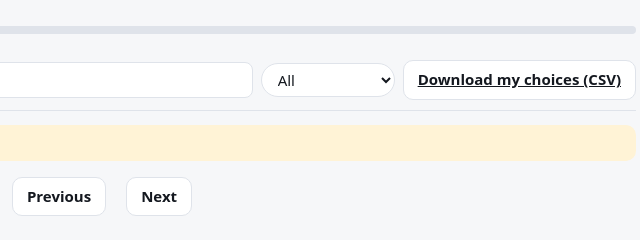
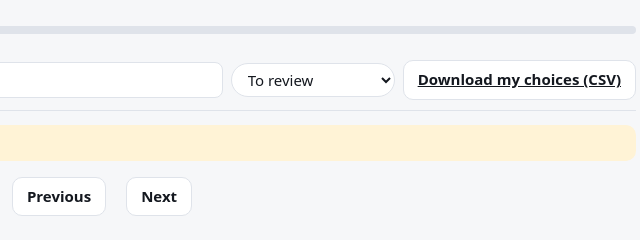
Before and after one commit to ZacLamb/fyb-dedupe-tool, a website: page review.html in a window 1280 px wide. Shown: the part 254-494 px from the top of the page, 538-1178 px from the left. Drawn offline with Linux system fonts and the light colour scheme; no server answers.

Commit message:
Default review list to undecided groups
Co-Authored-By: Claude Sonnet 5.5 <noreply@anthropic.com>
Claude-Session: https://claude.ai/code/session_0187DFnxGizykgCYwdhrxHHb

```diff
--- a/review.html
+++ b/review.html
@@ -89,7 +89,7 @@ input[type=search]{flex:1;min-width:180px;padding:6px 10px;border:1px solid var(
  <div class="tabs" id="tabs"></div>
  <div class="tools">
   <input type="search" id="q" placeholder="Search name, company, email or phone">
-  <select id="dec" class="chip"><option value="">All</option><option value="no">Undecided</option><option value="merge">Merge</option><option value="keep">Keep both</option><option value="delete">Delete other</option></select>
+  <select id="dec" class="chip"><option value="no" selected>To review</option><option value="">Show everything</option><option value="merge">Merge</option><option value="keep">Keep both</option><option value="delete">Delete other</option></select>
   <a class="btn" id="csv" href="#">Download my choices (CSV)</a>
  </div>
 </div>
```
